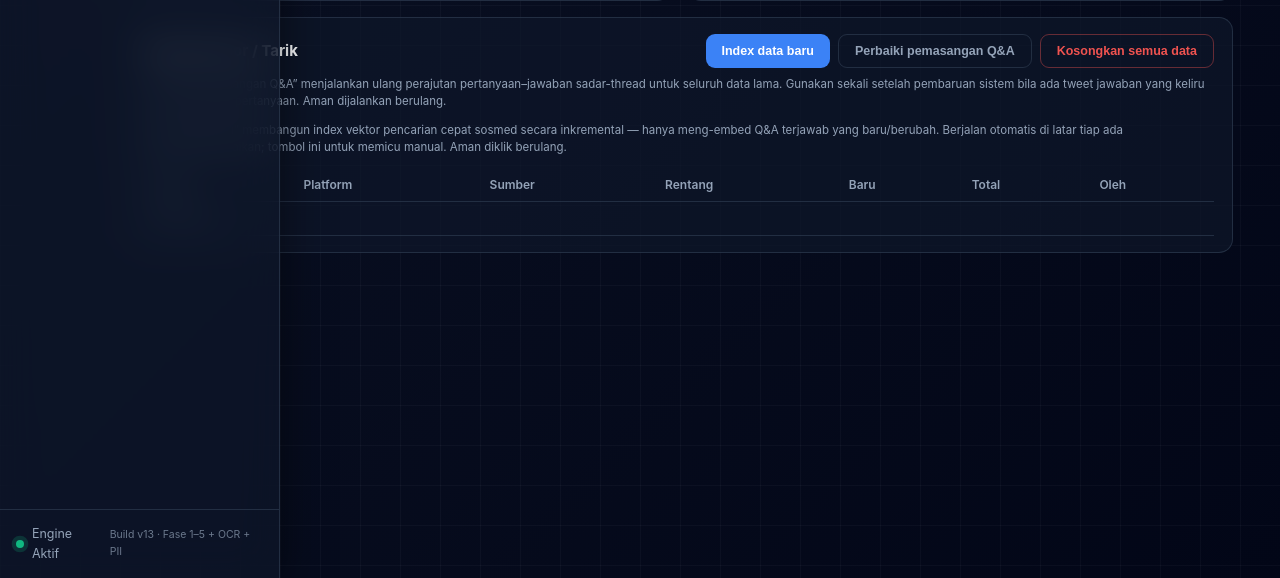
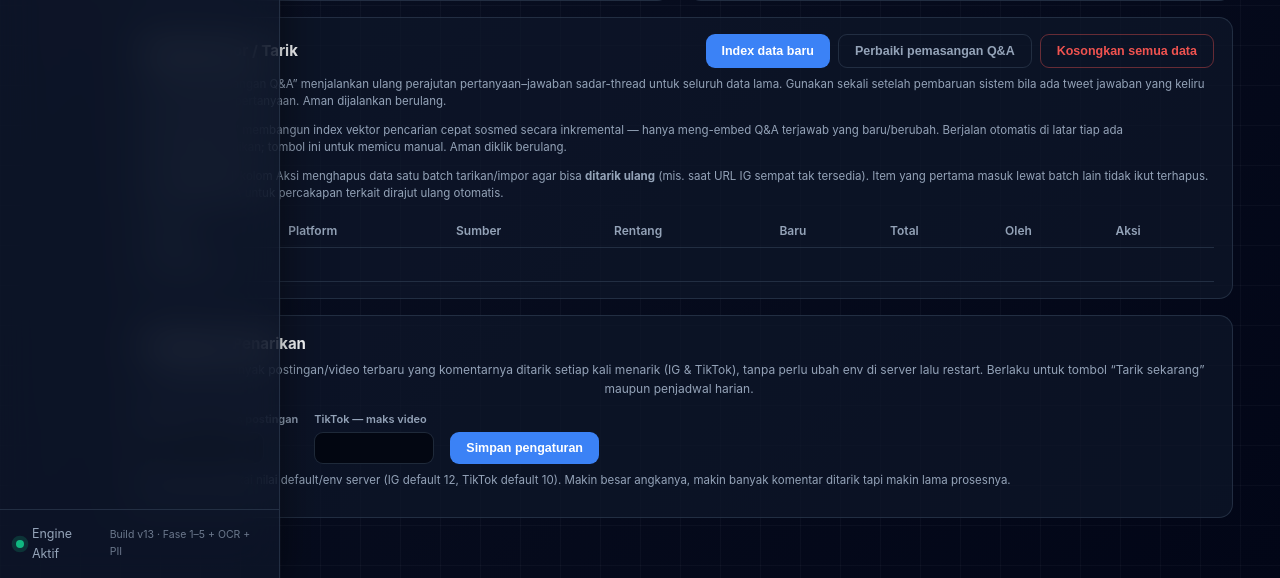
Before and after one commit to somesouls/camerad, a Python web app: template templates/sosmed_kelola.html in a window 1280 px wide. Shown: the part 1275-1853 px from the top of the page. Run offline with Jinja, Linux system fonts and the light colour scheme; the template is opened without the code that fills it, so the values that code supplies are empty.

Commit message:
sosmed v4: Kelola Data - hapus per batch (tarik ulang) + pengaturan maks post UI

```diff
--- a/templates/sosmed_kelola.html
+++ b/templates/sosmed_kelola.html
@@ -17,6 +17,7 @@ textarea.sm-in{min-height:120px;font-family:ui-monospace,Menlo,Consolas,monospac
 .sm-btn:disabled{opacity:.5;cursor:default;}
 .sm-btn.ghost{background:transparent;color:var(--text-muted);border:1px solid var(--panel-border);}
 .sm-btn.danger{background:transparent;color:#ef5350;border:1px solid rgba(239,83,80,.4);}
+.sm-btn.sm{padding:5px 11px;font-size:11.5px;}
 .sm-row{display:flex;gap:10px;align-items:center;flex-wrap:wrap;margin-top:12px;}
 .cap-badge{display:inline-flex;align-items:center;gap:6px;font-size:11.5px;font-weight:600;padding:4px 9px;border-radius:20px;margin:3px 6px 3px 0;}
 .cap-ok{background:rgba(38,166,91,.15);color:#2ea86a;}
@@ -33,6 +34,9 @@ table.sm-tb th{color:var(--text-muted);font-weight:600;}
 .kpi .k{background:var(--bg-base);border:1px solid var(--panel-border);border-radius:10px;padding:9px 14px;min-width:90px;}
 .kpi .k b{font-size:19px;display:block;}
 .kpi .k span{font-size:11px;color:var(--text-muted);}
+.cfg-row{display:flex;gap:16px;flex-wrap:wrap;align-items:flex-end;}
+.cfg-fld{display:flex;flex-direction:column;gap:4px;}
+.cfg-fld input{width:120px;}
 </style>
 {% endblock %}
 {% block content %}
@@ -136,10 +140,25 @@ table.sm-tb th{color:var(--text-muted);font-weight:600;}
     </div>
     <p class="sm-note">“Perbaiki pemasangan Q&amp;A” menjalankan ulang perajutan pertanyaan–jawaban sadar-thread untuk seluruh data lama. Gunakan sekali setelah pembaruan sistem bila ada tweet jawaban yang keliru tercatat sebagai pertanyaan. Aman dijalankan berulang.</p>
     <p class="sm-note">“Index data baru” membangun index vektor pencarian cepat sosmed secara inkremental — hanya meng-embed Q&amp;A terjawab yang baru/berubah. Berjalan otomatis di latar tiap ada impor/tarik/perbaikan; tombol ini untuk memicu manual. Aman diklik berulang.</p>
+    <p class="sm-note">Tombol <b>Hapus</b> di kolom Aksi menghapus data satu batch tarikan/impor agar bisa <b>ditarik ulang</b> (mis. saat URL IG sempat tak tersedia). Item yang pertama masuk lewat batch lain tidak ikut terhapus. Pemasangan Q&amp;A untuk percakapan terkait dirajut ulang otomatis.</p>
     <div class="sm-out" id="reindexOut"></div>
     <div class="sm-out" id="repairOut"></div>
-    <table class="sm-tb"><thead><tr><th>Waktu</th><th>Platform</th><th>Sumber</th><th>Rentang</th><th>Baru</th><th>Total</th><th>Oleh</th></tr></thead>
-    <tbody id="batchBody"><tr><td colspan="7" style="color:var(--text-muted);">Belum ada.</td></tr></tbody></table>
+    <div class="sm-out" id="batchOut"></div>
+    <table class="sm-tb"><thead><tr><th>Waktu</th><th>Platform</th><th>Sumber</th><th>Rentang</th><th>Baru</th><th>Total</th><th>Oleh</th><th>Aksi</th></tr></thead>
+    <tbody id="batchBody"><tr><td colspan="8" style="color:var(--text-muted);">Belum ada.</td></tr></tbody></table>
+  </div>
+
+  <!-- Pengaturan penarikan (maks postingan/video per tarik) -->
+  <div class="sm-card" style="margin-top:16px;">
+    <h3>Pengaturan Penarikan</h3>
+    <p class="hint">Atur berapa banyak postingan/video terbaru yang komentarnya ditarik setiap kali menarik (IG &amp; TikTok), tanpa perlu ubah env di server lalu restart. Berlaku untuk tombol “Tarik sekarang” maupun penjadwal harian.</p>
+    <div class="cfg-row">
+      <div class="cfg-fld"><label class="sm-lbl" style="margin:0">Instagram — maks postingan</label><input class="sm-in" id="cfgIg" type="number" min="0" step="1"></div>
+      <div class="cfg-fld"><label class="sm-lbl" style="margin:0">TikTok — maks video</label><input class="sm-in" id="cfgTt" type="number" min="0" step="1"></div>
+      <button class="sm-btn" id="btnCfgSave">Simpan pengaturan</button>
+    </div>
+    <p class="sm-note">Isi <b>0</b> untuk memakai nilai default/env server (IG default 12, TikTok default 10). Makin besar angkanya, makin banyak komentar ditarik tapi makin lama prosesnya.</p>
+    <div class="sm-out" id="cfgOut"></div>
   </div>
 </div>
 {% endblock %}
@@ -160,10 +179,40 @@ async function loadStats(){
       `<div class="k"><b>${(d.index&&d.index.vec)||0}</b><span>Terindeks</span></div>`+
       `<div class="k"><b>${(s.platforms||[]).map(p=>p.platform+':'+p.n).join(' · ')||'-'}</b><span>Per platform</span></div>`;
     const tb=$('#batchBody');
-    if(!d.batches||!d.batches.length){tb.innerHTML='<tr><td colspan=7 style="color:var(--text-muted)">Belum ada.</td></tr>';return;}
-    tb.innerHTML=d.batches.map(b=>`<tr><td>${b.created_at||''}</td><td>${b.platform||''}</td><td>${b.source||''}</td><td>${(b.date_from||'')} – ${(b.date_to||'')}</td><td>${b.n_new}</td><td>${b.n_fetched}</td><td>${b.pulled_by||''}</td></tr>`).join('');
+    if(!d.batches||!d.batches.length){tb.innerHTML='<tr><td colspan=8 style="color:var(--text-muted)">Belum ada.</td></tr>';return;}
+    tb.innerHTML=d.batches.map(b=>`<tr><td>${b.created_at||''}</td><td>${b.platform||''}</td><td>${b.source||''}</td><td>${(b.date_from||'')} – ${(b.date_to||'')}</td><td>${b.n_new}</td><td>${b.n_fetched}</td><td>${b.pulled_by||''}</td><td><button class="sm-btn danger sm sm-del" data-batch="${b.batch_id||''}">Hapus</button></td></tr>`).join('');
+    bindBatchDeletes();
   }catch(e){}
 }
+
+function bindBatchDeletes(){
+  document.querySelectorAll('#batchBody .sm-del').forEach(btn=>{
+    btn.onclick=async()=>{
+      const bid=btn.dataset.batch;
+      if(!bid){out($('#batchOut'),false,'Batch ini tak punya ID sehingga tak bisa dihapus per batch.');return;}
+      if(!confirm('Hapus semua data dari batch ini agar bisa ditarik ulang? Tindakan ini tidak bisa dibatalkan.'))return;
+      btn.disabled=true;out($('#batchOut'),true,'Menghapus…');
+      const {data}=await jpost('/api/sosmed/batch-delete',{batch_id:bid});
+      if(data.ok){out($('#batchOut'),true,`Terhapus: ${data.deleted} item dari ${data.conversations} percakapan. Silakan tarik ulang.`);loadStats();}
+      else{btn.disabled=false;out($('#batchOut'),false,data.error||'Gagal menghapus batch.');}
+    };
+  });
+}
+
+async function loadSettings(){
+  try{const d=await jget('/api/sosmed/settings');if(!d||!d.ok)return;
+    if(typeof d.ig_max_posts!=='undefined')$('#cfgIg').value=d.ig_max_posts;
+    if(typeof d.tt_max_posts!=='undefined')$('#cfgTt').value=d.tt_max_posts;
+  }catch(e){}
+}
+$('#btnCfgSave').onclick=async()=>{
+  const ig=parseInt($('#cfgIg').value,10),tt=parseInt($('#cfgTt').value,10);
+  const body={};if(!isNaN(ig))body.ig_max_posts=ig;if(!isNaN(tt))body.tt_max_posts=tt;
+  $('#btnCfgSave').disabled=true;out($('#cfgOut'),true,'Menyimpan…');
+  const {data}=await jpost('/api/sosmed/settings-save',body);$('#btnCfgSave').disabled=false;
+  if(data.ok){out($('#cfgOut'),true,'Pengaturan tersimpan. Berlaku pada penarikan berikutnya.');loadSettings();}
+  else out($('#cfgOut'),false,data.error||'Gagal menyimpan pengaturan.');
+};
 
 function _pad2(n){return String(n).padStart(2,'0');}
 
@@ -244,6 +293,6 @@ $('#btnPurge').onclick=async()=>{
   if(!confirm('Hapus SEMUA data sosmed? Tindakan ini tidak bisa dibatalkan.'))return;
   const {data}=await jpost('/api/sosmed/purge',{});if(data.ok){loadStats();}
 };
-loadStats();refreshAutos();
+loadStats();refreshAutos();loadSettings();
 </script>
 {% endblock %}
```
